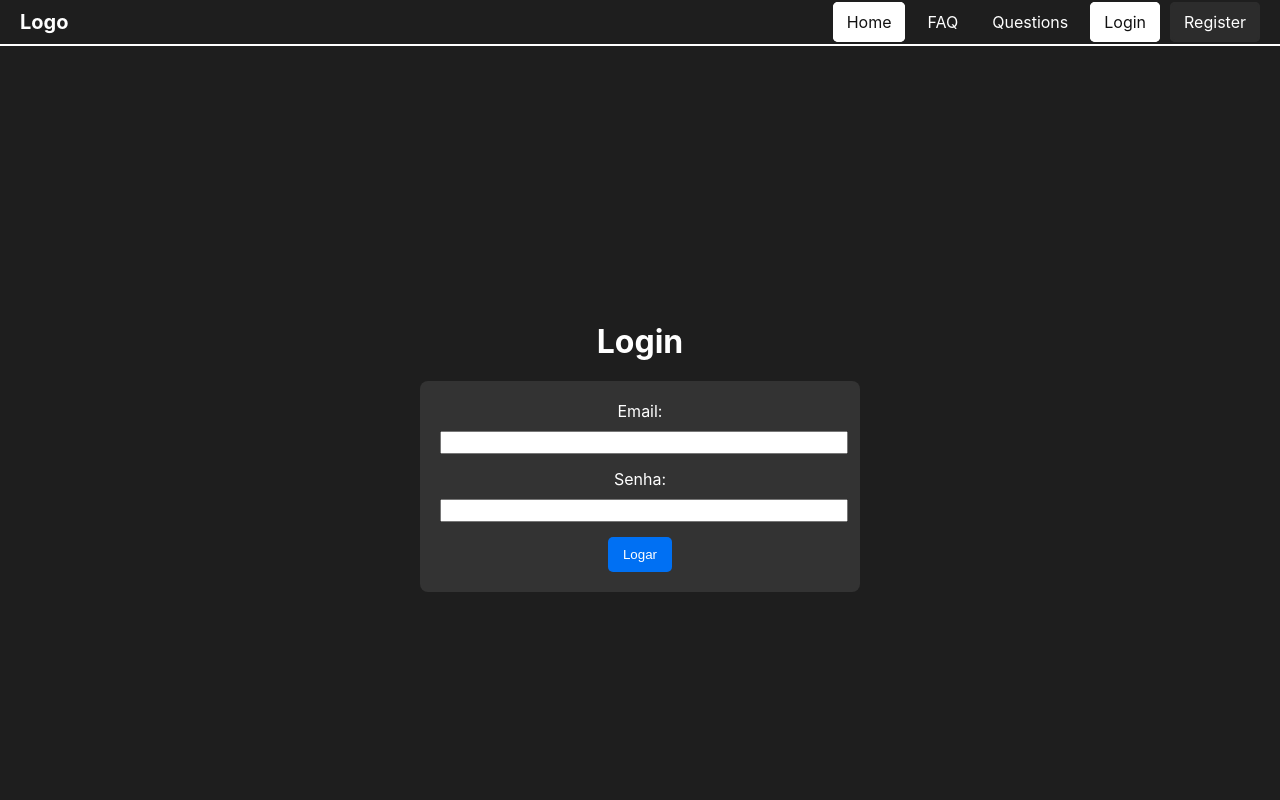
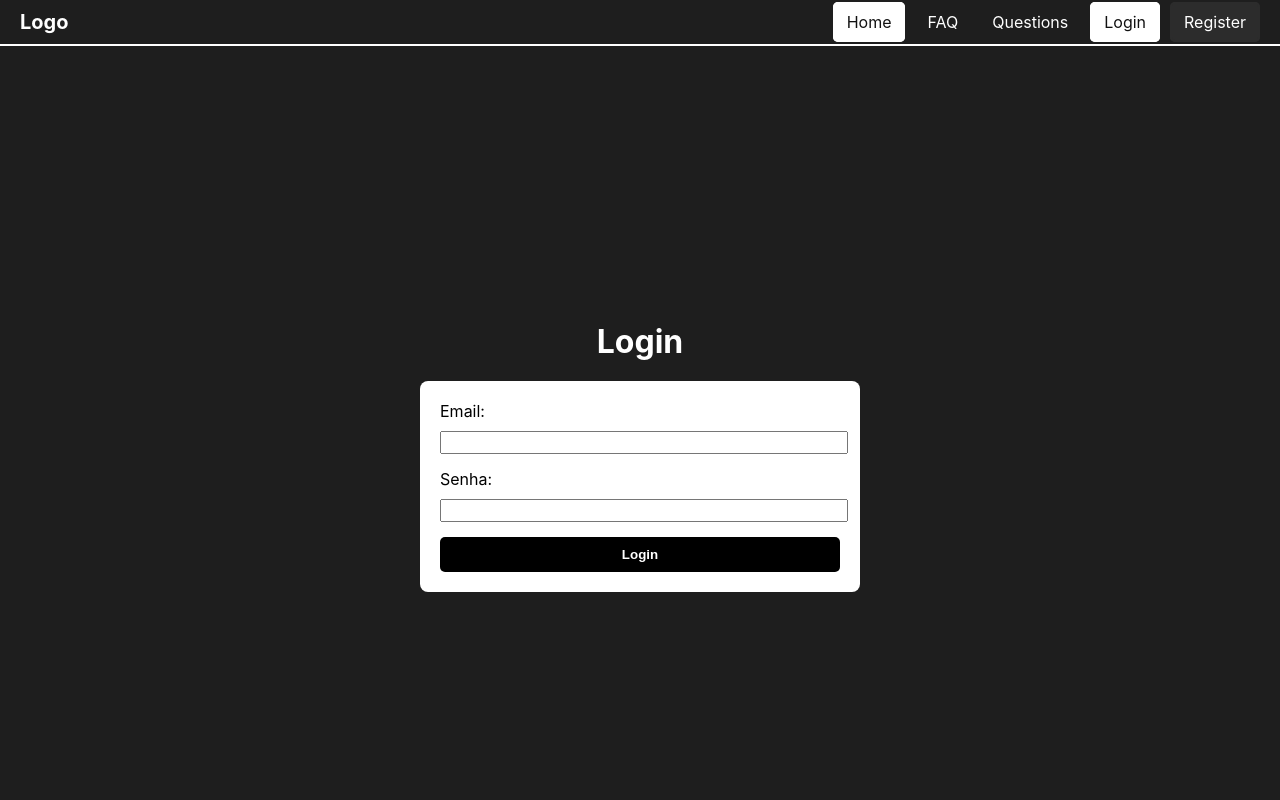
Before and after one commit to ItaloVieira06/forum-app, a Next.js app: page /login in a window 1280 px wide. Shown: the top 800 px of the page. Built offline with nearby package versions, Linux system fonts and the light colour scheme.

Commit message:
login page final update (until now)

```diff
--- a/pages/login.tsx
+++ b/pages/login.tsx
@@ -42,8 +42,8 @@ export default function LoginPage() {
              style={{ width: '100%', padding: '2px', marginTop: '10px' }}
            />
          </div>
-         <button type="submit" style={{ padding: '10px 15px', backgroundColor: '#0070f3', color: 'white', border: 'none', borderRadius: '5px' }}>
-           Logar
+         <button type="submit" className={styles.loginButton}>
+           Login
          </button>
        </form>
      </div>
--- a/styles/Login.module.css
+++ b/styles/Login.module.css
@@ -4,14 +4,14 @@
     align-items: center;
     justify-content: center;
     min-height: 100vh;
-    background-color: #1E1E1E; /* Fundo preto */
-    color: #fff; /* Texto branco */
+    background-color: #1E1E1E;
+    color: #fff;
   }
 
   .title {
     font-size: 2rem;
     margin-bottom: 20px;
-    color: #fff; /* Cor branca para o título */
+    color: #fff;
   }
 
   .loginBox {
@@ -19,7 +19,9 @@
     max-width: 400px;
     padding: 20px;
     border-radius: 8px;
-    background-color: #333; /* Fundo da caixa de login */
+    background-color: #fff;
+    color: #000 !important;
+    text-align: left;
   }
 
   .inputContainer {
@@ -31,10 +33,15 @@
   .loginButton {
     width: 100%;
     padding: 10px;
-    background-color: #ffeb3b;
-    color: #000;
+    background-color: #000 !important;
+    color: #fff !important;
     border: none;
     border-radius: 5px;
     font-weight: bold;
     cursor: pointer;
+    transition: background-color 0.3s ease;
   }
+
+  .loginButton:hover {
+    background-color: #333;
+  }
```
